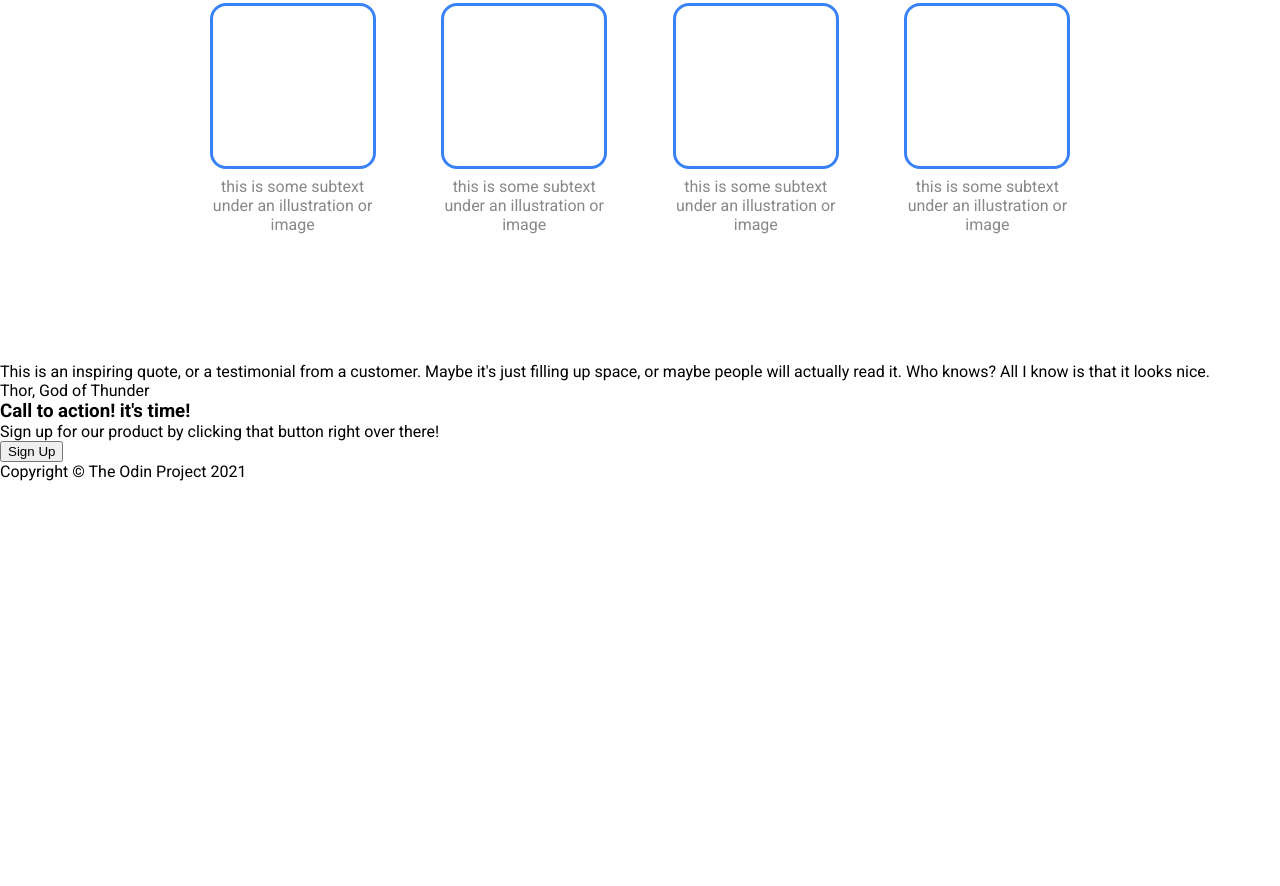
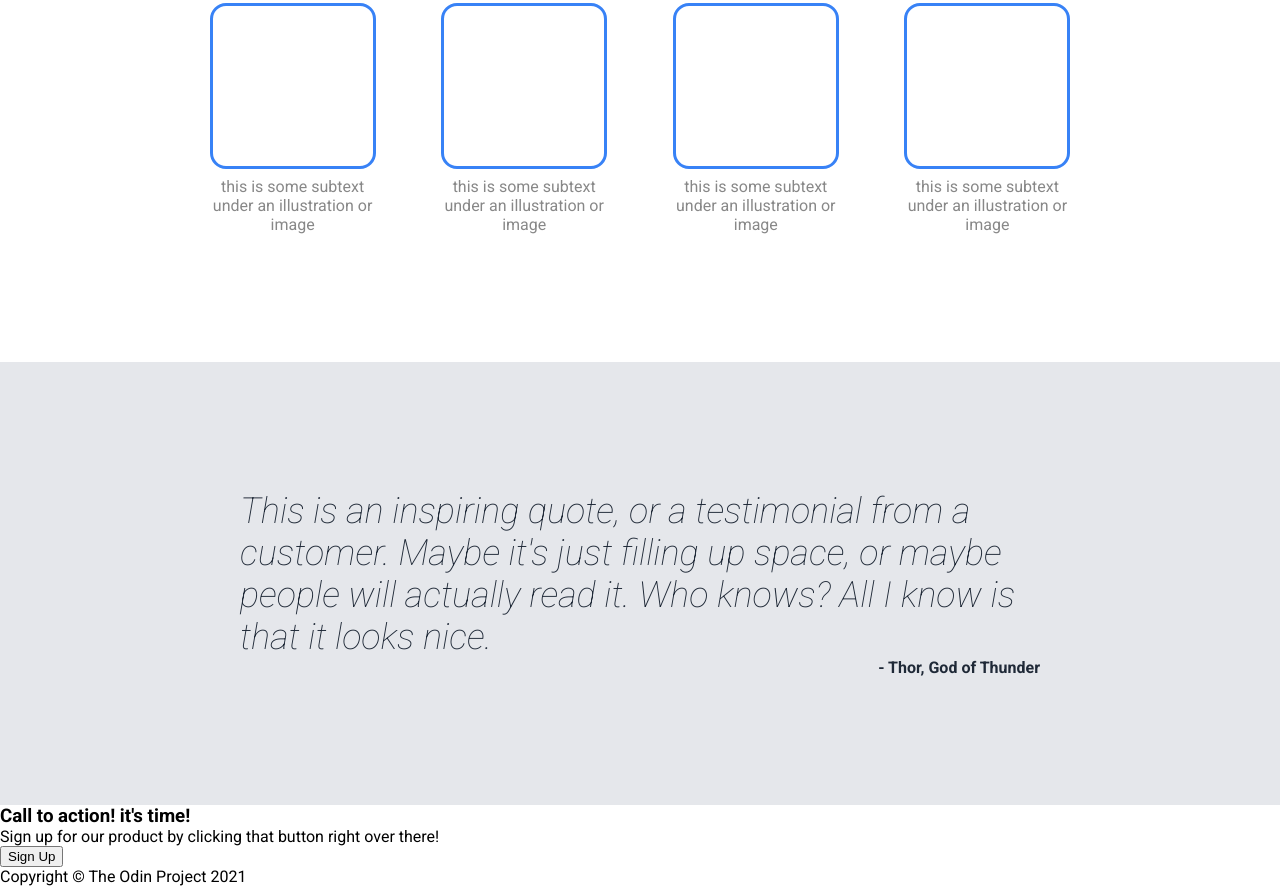
Before and after one commit to DiegoLeonardoSoto/landing-page, a plain HTML site: page index.html in a window 1280 px wide. Shown: the part 771-1657 px from the top of the page. Before the commit the page ends 1252 px from the top, so only its background shows below. Drawn offline with Linux system fonts and the light colour scheme.

Commit message:
Add quoteSection styles

```diff
--- a/index.html
+++ b/index.html
@@ -66,12 +66,14 @@
     </div>
 
     <div class="quoteSection">
-      <p class="quoteSection-text">
-        This is an inspiring quote, or a testimonial from a customer. Maybe it's
-        just filling up space, or maybe people will actually read it. Who knows?
-        All I know is that it looks nice.
-      </p>
-      <p class="quoteSection-reference">Thor, God of Thunder</p>
+      <div class="quoteSection_container">
+        <p>
+          This is an inspiring quote, or a testimonial from a customer. Maybe
+          it's just filling up space, or maybe people will actually read it. Who
+          knows? All I know is that it looks nice.
+        </p>
+        <p class="quoteSection_reference">- Thor, God of Thunder</p>
+      </div>
     </div>
 
     <div class="callToActionSection">
--- a/style.css
+++ b/style.css
@@ -3,6 +3,7 @@
 :root {
   --primary-color: #1f2937;
   --secondary-color: #f9faf8;
+  --gray: #e5e7eb;
   --accent-color: #3882f6;
 }
 
@@ -150,3 +151,26 @@ header,
   border: 3px solid var(--accent-color);
   border-radius: 1rem;
 }
+
+.quoteSection {
+  background-color: var(--gray);
+  color: var(--primary-color);
+  font-weight: lighter;
+  font-size: 2.25rem;
+  font-style: italic;
+  display: flex;
+  flex-direction: column;
+  align-items: center;
+  padding: 8rem 0;
+}
+
+.quoteSection_container {
+  width: 50rem;
+}
+
+.quoteSection_reference {
+  font-style: normal;
+  font-weight: bold;
+  font-size: 1rem;
+  text-align: right;
+}
```
